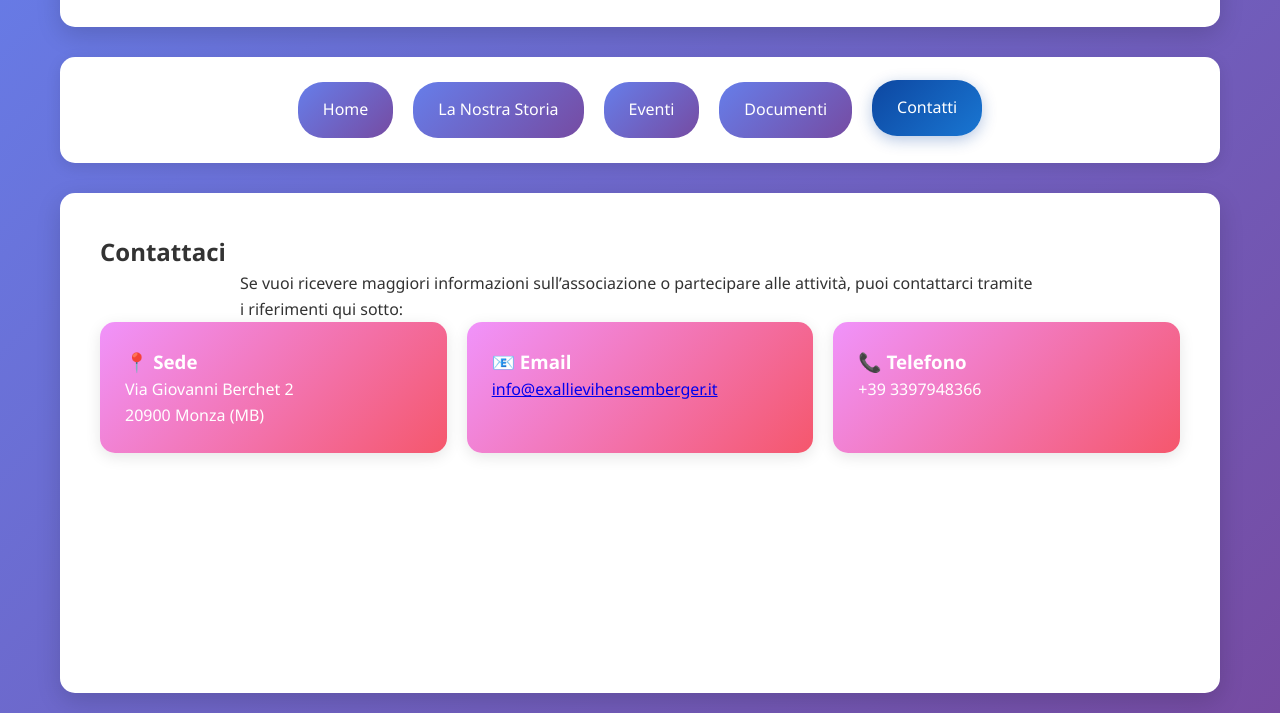
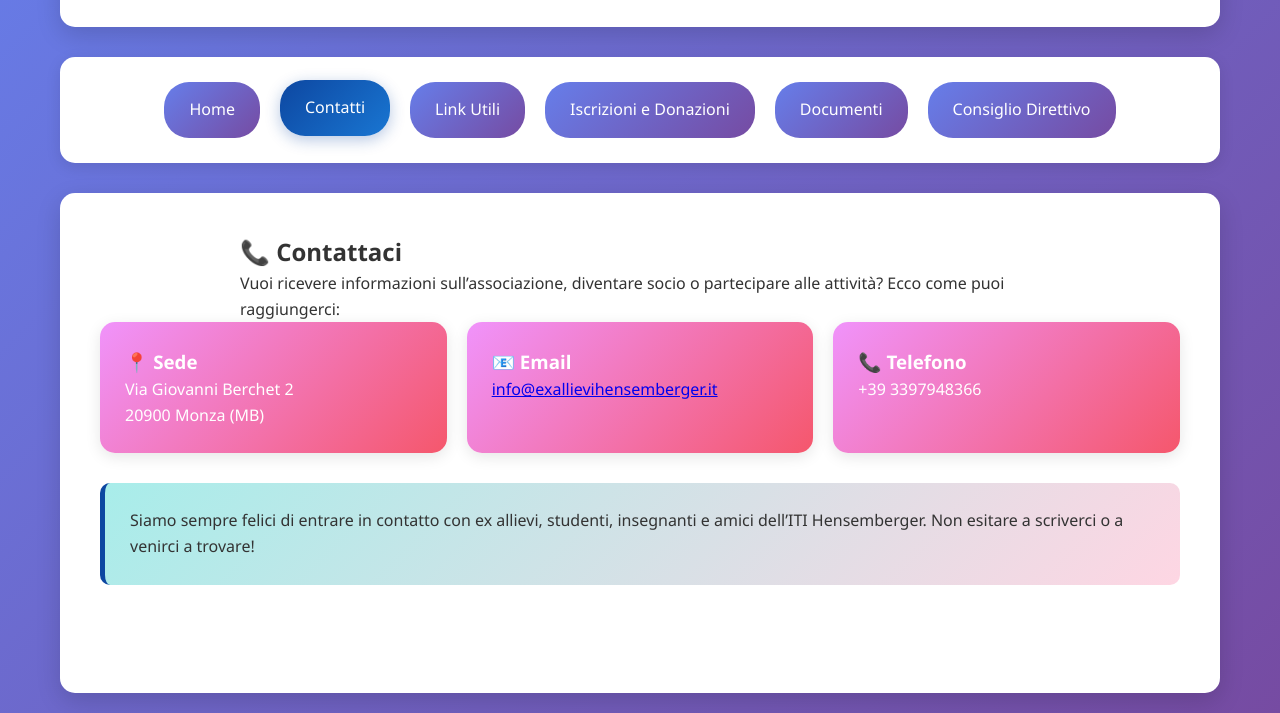
Before and after one commit to teozocchi/ex-studenti, a plain HTML site: page contatti.html in a window 1280 px wide. Shown: the part 160-873 px from the top of the page. Drawn offline with Linux system fonts and the light colour scheme.

Commit message:
Add files via upload

```diff
--- a/contatti.html
+++ b/contatti.html
@@ -18,16 +18,22 @@
         <nav>
             <ul>
                 <li><a href="index.html">Home</a></li>
-                <li><a href="storia.html">La Nostra Storia</a></li>
-                <li><a href="eventi.html">Eventi</a></li>
+		<li><a href="contatti.html" class="active">Contatti</a></li>
+                <li><a href="link-utili.html">Link Utili</a></li>
+                <li><a href="Iscrizioni.html">Iscrizioni e Donazioni</a></li>
                 <li><a href="documenti.html">Documenti</a></li>
-                <li><a href="contatti.html" class="active">Contatti</a></li>
+		<li><a href="consiglio.html">Consiglio Direttivo</a></li>
             </ul>
         </nav>
 
         <div class="content">
-            <h2>Contattaci</h2>
-            <p class="text">Se vuoi ricevere maggiori informazioni sull’associazione o partecipare alle attività, puoi contattarci tramite i riferimenti qui sotto:</p>
+            <div class="text">
+                <h2>📞 Contattaci</h2>
+                <p>
+                    Vuoi ricevere informazioni sull’associazione, diventare socio o partecipare alle attività?
+                    Ecco come puoi raggiungerci:
+                </p>
+            </div>
 
             <div class="contact-info">
                 <div class="contact-card">
@@ -45,6 +51,13 @@
                     <p>+39 3397948366</p>
                 </div>
             </div>
+
+            <div class="highlight">
+                <p>
+                    Siamo sempre felici di entrare in contatto con ex allievi, studenti, insegnanti e amici dell’ITI Hensemberger.
+                    Non esitare a scriverci o a venirci a trovare!
+                </p>
+            </div>
         </div>
     </div>
 </body>
```
